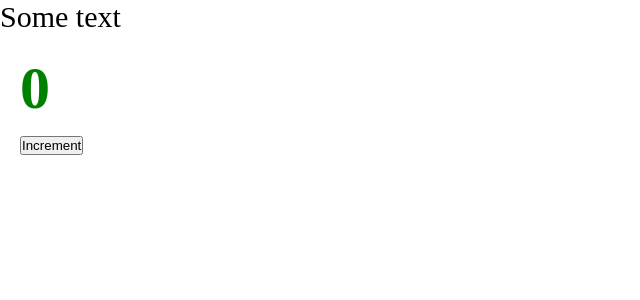
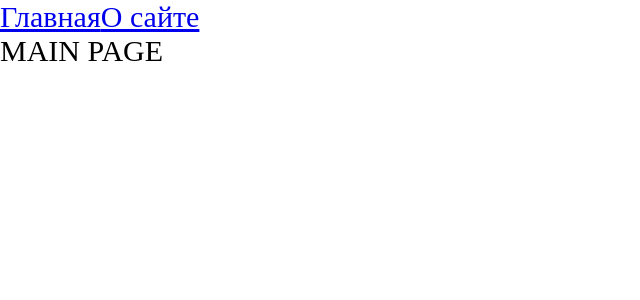
Before and after one commit to ancientcult89/UlbiTVCourse, a React app: page / in a window 1280 px wide. Shown: the top 300 px of the page, without its empty margins (0-640 px from the left). Built offline with nearby package versions, Linux system fonts and the light colour scheme.

Commit message:
lesson 6

```diff
--- a/package.json
+++ b/package.json
@@ -31,7 +31,9 @@
     "webpack-dev-server": "^4.7.4"
   },
   "dependencies": {
+    "@types/react-router-dom": "^5.3.3",
     "react": "^17.0.2",
-    "react-dom": "^17.0.2"
+    "react-dom": "^17.0.2",
+    "react-router-dom": "^6.2.1"
   }
 }
--- a/src/App.tsx
+++ b/src/App.tsx
@@ -1,12 +1,20 @@
-import React from "react";
-import {Counter} from "./components/Counter";
+import {Link, Route, Routes} from "react-router-dom";
 import './index.scss'
+import {AboutPageAsync} from "./pages/AboutPage/AboutPage.async";
+import {MainPageAsync} from "./pages/MainPage/MainPage.async";
+import {Suspense} from "react";
 
 const App = () => {
     return (
         <div className='app'>
-            Some text
-            <Counter/>
+            <Link to={'/'}>Главная</Link>
+            <Link to={'/about'}>О сайте</Link>
+            <Suspense fallback={<div>Loading...</div>}>
+                <Routes>
+                    <Route path={'/about'} element={<AboutPageAsync/>}/>
+                    <Route path={'/'} element={<MainPageAsync/>}/>
+                </Routes>
+            </Suspense>
         </div>
     );
 };
--- a/src/index.tsx
+++ b/src/index.tsx
@@ -1,7 +1,10 @@
 import {render} from 'react-dom';
 import App from './App'
+import {BrowserRouter} from "react-router-dom";
 
 render (
-    <App/>,
+    <BrowserRouter>
+        <App/>
+    </BrowserRouter>,
     document.getElementById('root')
 )
--- /dev/null
+++ b/src/pages/AboutPage/AboutPage.async.tsx
@@ -0,0 +1,3 @@
+import {lazy} from "react";
+
+export const AboutPageAsync = lazy(() => import('./AboutPage'));
--- /dev/null
+++ b/src/pages/AboutPage/AboutPage.tsx
@@ -0,0 +1,11 @@
+import React from "react";
+
+const AboutPage = () => {
+    return (
+        <div>
+            ABOUT PAGE
+        </div>
+    )
+}
+
+export default AboutPage;
--- /dev/null
+++ b/src/pages/MainPage/MainPage.async.tsx
@@ -0,0 +1,3 @@
+import {lazy} from "react";
+
+export const MainPageAsync = lazy(() => import('./MainPage'));
--- /dev/null
+++ b/src/pages/MainPage/MainPage.tsx
@@ -0,0 +1,11 @@
+import React from 'react';
+
+const MainPage = () => {
+    return (
+        <div>
+            MAIN PAGE
+        </div>
+    );
+};
+
+export default MainPage;
--- a/tsconfig.json
+++ b/tsconfig.json
@@ -5,7 +5,7 @@
     // Однако это не означает, что теперь вовсе нельзя использовать any.
     // Это означает лишь, что в подобных ситуация разработчик должен явно писать any,
     "noImplicitAny": true,
-    "module": "es6",
+    "module": "ESNext",
     // В какую спецификацию компилируем: для поддержки большинства браузеров
     "target": "es5",
     "jsx": "react-jsx",
```
Also changed, not shown: 2 other files (tests, documents, lock files or other folders).
